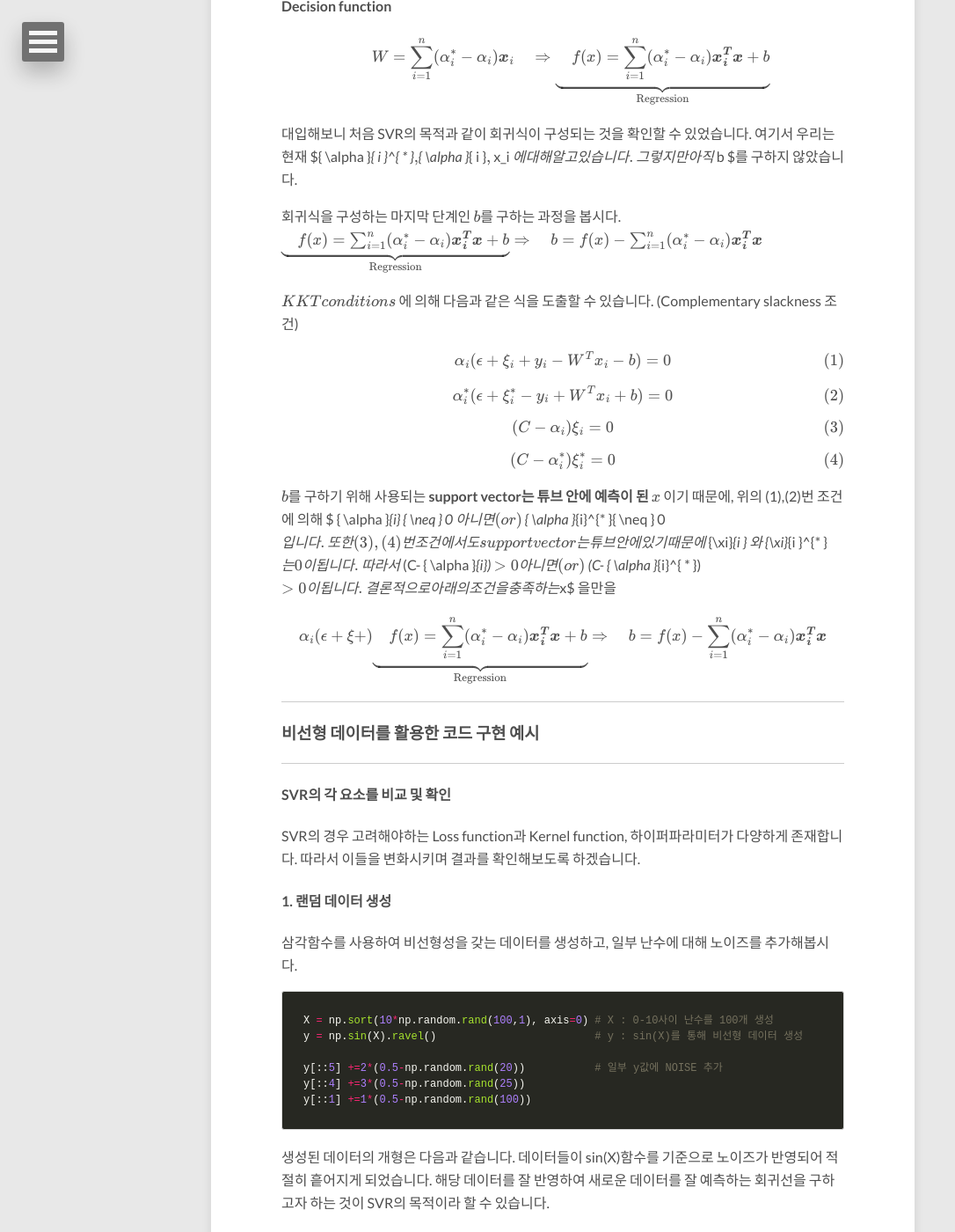
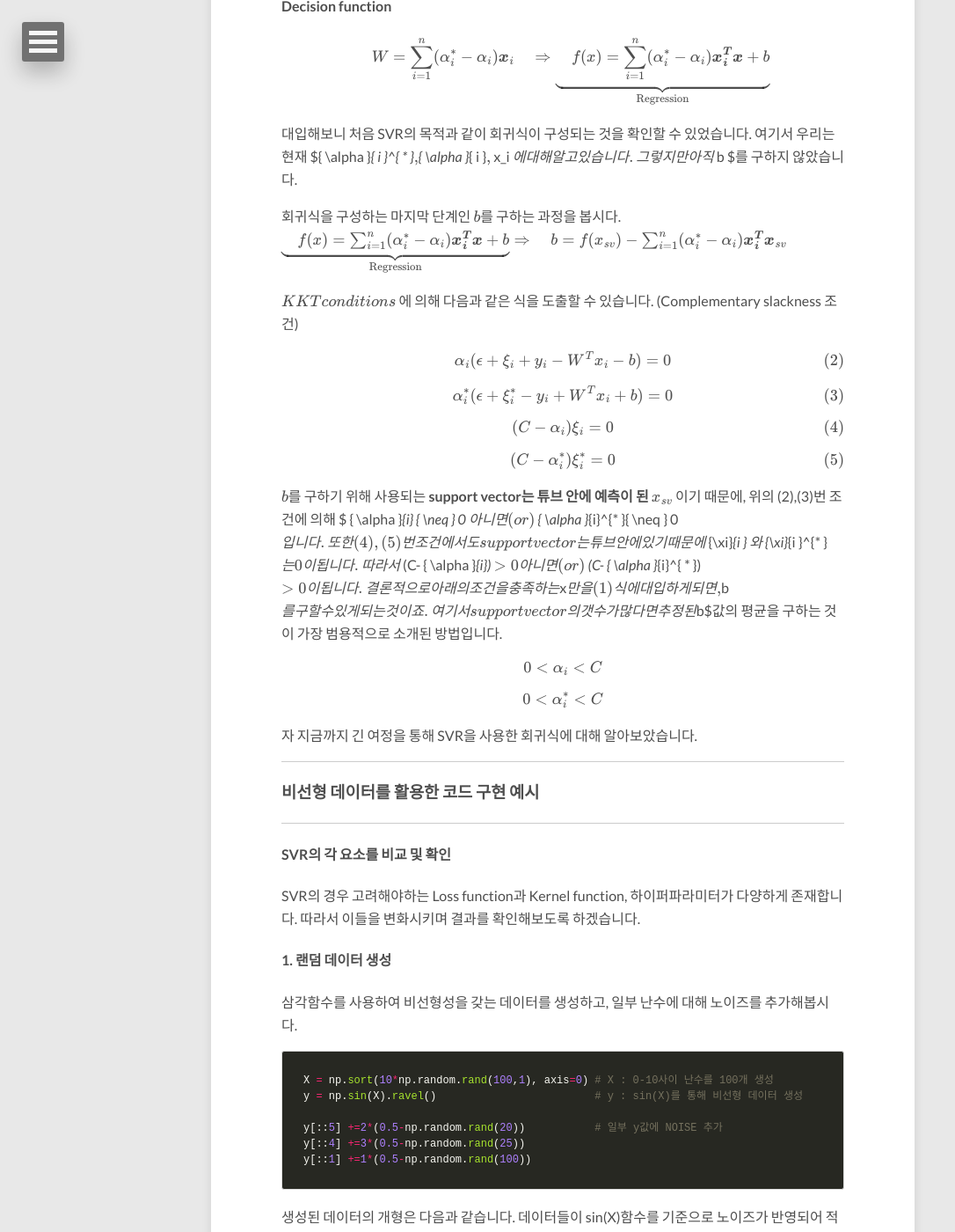
Before and after one commit to leejiyoon52/leejiyoon52.github.io, a Jekyll site: the page built from _posts/2018-11-17-Support-Vecter-Regression.md, in a window 1280 px wide and 1400 px high, scrolled down 4222 px. Shown: the whole window at 88% size, without its empty margins (0-1086 px from the left). Built offline with Jekyll 4.4.1, drawn with Linux system fonts in a browser that asks for light colours; nearby versions of some CDN libraries; formulas are drawn with MathJax 3; comment, search, counter and statistics services are not loaded.

Commit message:
Update 2018-11-17-Support-Vecter-Regression.md

```diff
--- a/_posts/2018-11-17-Support-Vecter-Regression.md
+++ b/_posts/2018-11-17-Support-Vecter-Regression.md
@@ -155,40 +155,41 @@
 회귀식을 구성하는 마지막 단계인 $ b $를 구하는 과정을 봅시다.
 $$
 \underbrace{ \quad f(x)=\sum_{ i=1 }^{ n }({ \alpha }_{ i }^{ * }-{ \alpha }_{ i })\boldsymbol {x^{T}_{ i }}\boldsymbol {x} + b }_\text{ Regression } \Rightarrow
-\quad b = f(x) -\sum_{ i=1 }^{ n }({ \alpha }_{ i }^{ * }-{ \alpha }_{ i })\boldsymbol {x^{T}_{ i }}\boldsymbol {x}
+\quad b = f(x_{sv}) -\sum_{ i=1 }^{ n }({ \alpha }_{ i }^{ * }-{ \alpha }_{ i })\boldsymbol {x^{T}_{ i }}\boldsymbol {x}_{sv} \tag{1}
 $$
 
 $KKT conditions$ 에 의해 다음과 같은 식을 도출할 수 있습니다. (Complementary slackness 조건)
 
 
 $$
-{ \alpha }_{i} ({ \epsilon }+{\xi}_{i} + {y}_{i}-{W}^{T}{x}_{i}-b) = 0 \tag{1}
+{ \alpha }_{i} ({ \epsilon }+{\xi}_{i} + {y}_{i}-{W}^{T}{x}_{i}-b) = 0 \tag{2}
 $$
 
 $$
-{ \alpha }_{i}^{* }({ \epsilon }+{\xi}_{i }^* -{y}_{i}+{W}^{T}{x}_{i}+b) = 0 \tag{2}
+{ \alpha }_{i}^{* }({ \epsilon }+{\xi}_{i }^* -{y}_{i}+{W}^{T}{x}_{i}+b) = 0 \tag{3}
 $$
 
 $$
-(C- { \alpha }_{i}){\xi}_{i } = 0 \tag{3}
+(C- { \alpha }_{i}){\xi}_{i } = 0 \tag{4}
 $$
 
 $$
-(C- { \alpha }_{i}^{* }){\xi}_{i }^{* } = 0 \tag{4}
+(C- { \alpha }_{i}^{* }){\xi}_{i }^{* } = 0 \tag{5}
 $$
 
-$b$를 구하기 위해 사용되는 **support vector는 튜브 안에 예측이 된 $x$** 이기 때문에, 위의 (1),(2)번 조건에 의해 $ { \alpha }_{i} { \neq } 0 $ 아니면(or) $ { \alpha }_{i}^{* }{ \neq } 0 $ 입니다. 또한 (3),(4)번 조건에서도 support vector는 튜브 안에 있기 때문에 $ {\xi}_{i } $ 와 $ {\xi}_{i }^{* } $ 는 0이 됩니다. 따라서 $ (C- { \alpha }_{i}) $ >0 아니면 (or) $ (C- { \alpha }_{i}^{ * }) $ >0 이 됩니다. 결론적으로 아래의 조건을 충족하는 $x$ 을만을
+$b$를 구하기 위해 사용되는 **support vector는 튜브 안에 예측이 된 $x_{sv}$** 이기 때문에, 위의 (2),(3)번 조건에 의해 $ { \alpha }_{i} { \neq } 0 $ 아니면(or) $ { \alpha }_{i}^{* }{ \neq } 0 $ 입니다. 또한 (4),(5)번 조건에서도 support vector는 튜브 안에 있기 때문에 $ {\xi}_{i } $ 와 $ {\xi}_{i }^{* } $ 는 0이 됩니다. 따라서 $ (C- { \alpha }_{i}) $ >0 아니면 (or) $ (C- { \alpha }_{i}^{ * }) $ >0 이 됩니다. 결론적으로 아래의 조건을 충족하는 $x$만을 (1)식에 대입하게 되면, $b$를 구할 수 있게 되는 것이죠. 여기서 support vector의 갯수가 많다면 추정된 $b$값의 평균을 구하는 것이 가장 범용적으로 소개된 방법입니다.
+
+$$
+0<{ \alpha }_{i} <C
+$$
 
 
 $$
-{ \alpha }_{ i }({ \epsilon } + { \xi  } +  )
- \underbrace{ \quad f(x)=\sum_{ i=1 }^{ n }({ \alpha }_{ i }^{ * }-{ \alpha }_{ i })\boldsymbol {x^{T}_{ i }}\boldsymbol {x} + b }_\text{ Regression } \Rightarrow
- \quad b = f(x) -\sum_{ i=1 }^{ n }({ \alpha }_{ i }^{ * }-{ \alpha }_{ i })\boldsymbol {x^{T}_{ i }}\boldsymbol {x}
+0<{ \alpha }_{i}^{ * } <C
 $$
 
 
-
-
+자 지금까지 긴 여정을 통해 SVR을 사용한 회귀식에 대해 알아보았습니다.
 
 
 ---
```
